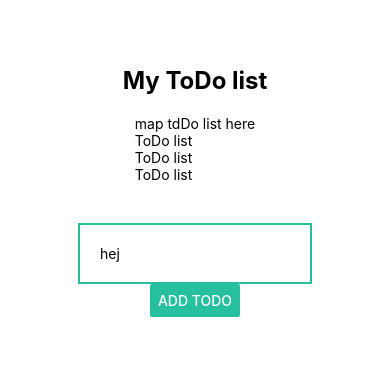
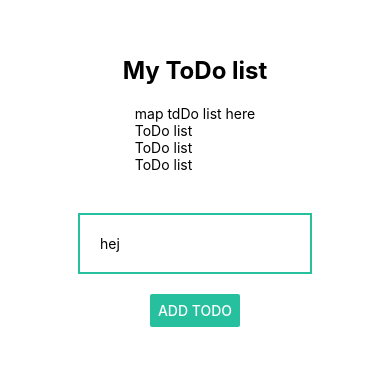
Before and after one commit to AbbeBlubb/react-native-todo, a React Native app: screen / in a window 390 px wide. Shown: the part 241-606 px from the top of the page. Built offline with nearby package versions, Linux system fonts and the light colour scheme.

Commit message:
PrimaryButton styling

```diff
--- a/PrimaryButton.tsx
+++ b/PrimaryButton.tsx
@@ -1,5 +1,6 @@
 import React from "react";
-import { Button } from "react-native";
+import { Button, StyleSheet, View } from "react-native";
+
 
 type Todo = string;
 type TodoList = Array<Todo>;
@@ -19,6 +20,7 @@
     const todoList = props.todoList;
 
     return (
+        <View style={styles.primaryButton}>
         <Button
             onPress={props.submitNewTodo(
                 todoList,
@@ -30,5 +32,12 @@
             color="#27c09f"
             accessibilityLabel="Add new todo to the todo list"
         />
+        </View>
     );
 };
+
+const styles = StyleSheet.create({
+    primaryButton: {
+      marginTop: 20
+    }
+  });
```
